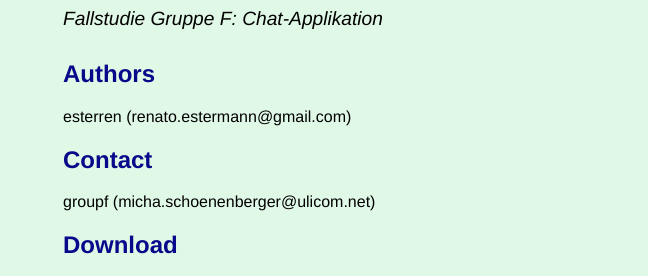
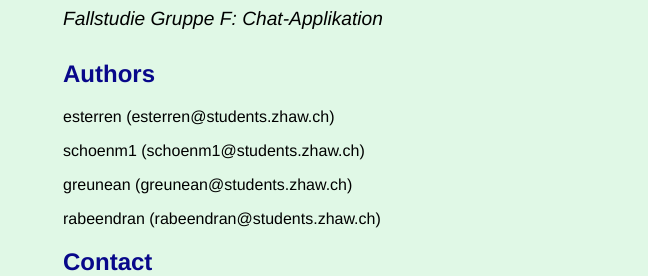
Before and after one commit to groupf/Fallstudie, a plain HTML site: page index.html in a window 1280 px wide. Shown: the part 133-409 px from the top of the page, 227-875 px from the left. Drawn offline with Linux system fonts and the light colour scheme; grey boxes are pictures that could not be loaded.

Commit message:
Update index.html

```diff
--- a/index.html
+++ b/index.html
@@ -59,7 +59,13 @@
 
 
       <h2>Authors</h2>
-      <p>esterren (renato.estermann@gmail.com)
+      <p>esterren (esterren@students.zhaw.ch)
+<br/>      </p>
+      <p>schoenm1 (schoenm1@students.zhaw.ch)
+<br/>      </p>
+      <p>greunean (greunean@students.zhaw.ch)
+<br/>      </p>
+      <p>rabeendran (rabeendran@students.zhaw.ch)
 <br/>      </p>
 
 
```
